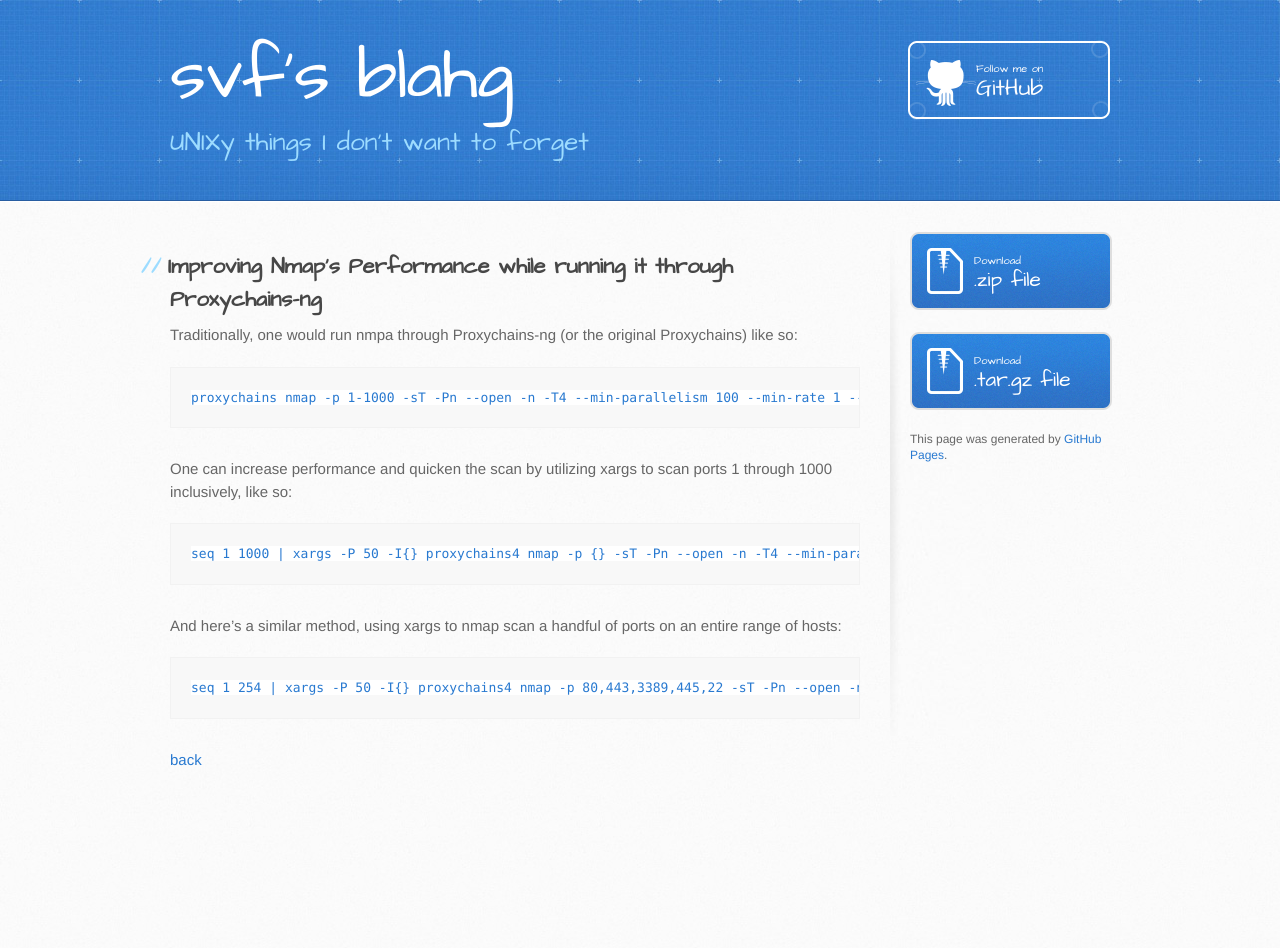
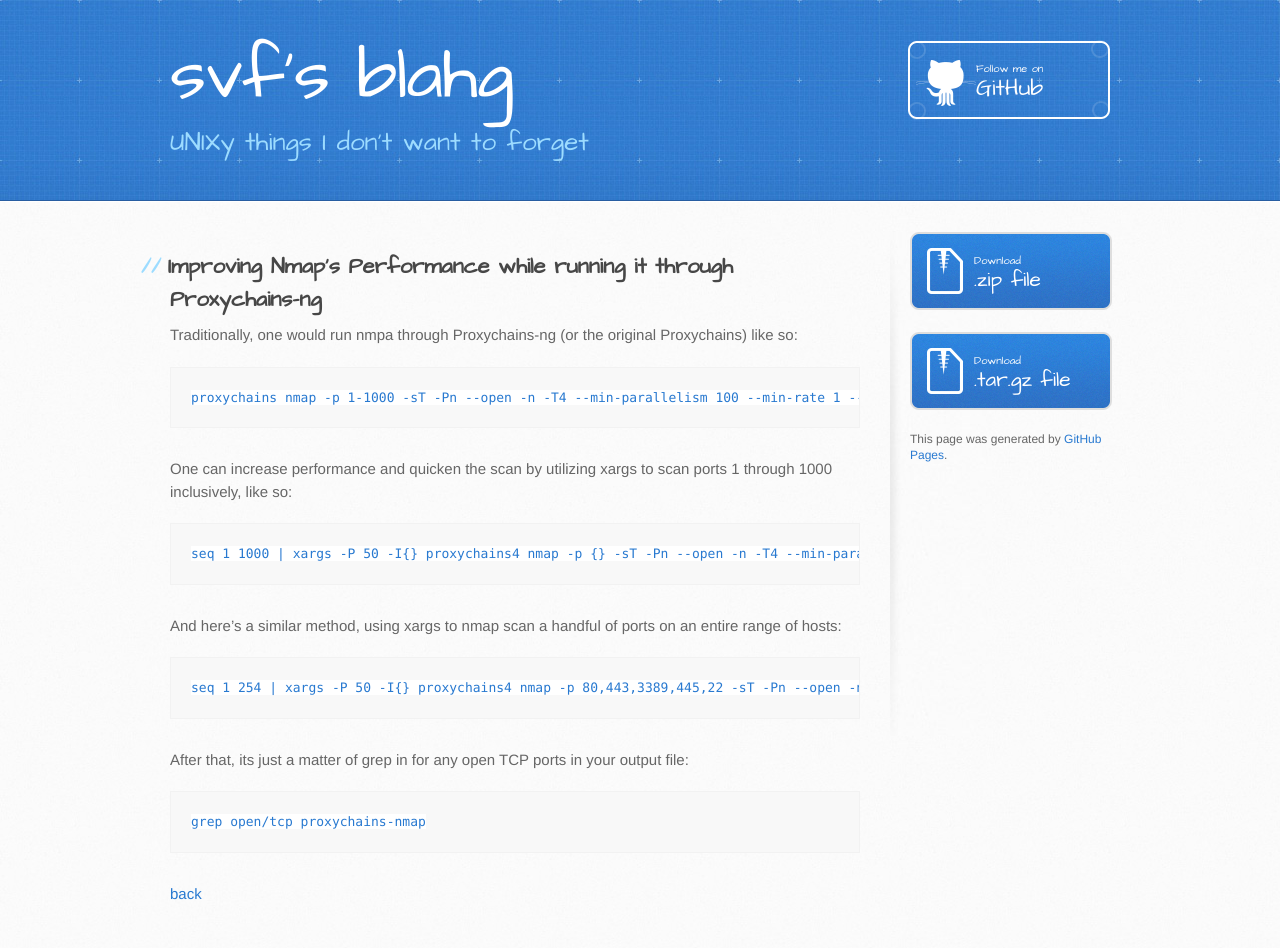
Before and after one commit to svf/svf.github.io, a Jekyll site: the page built from posts/2020-06-07-Improving-NMAP-Performance-While-Running-it-Through-Proxychains-ng.md, in a window 1280 px wide. Built offline with Jekyll 4.4.1, drawn with Linux system fonts in a browser that asks for light colours; our own code applies the rules of GitHub Pages for plain Markdown files; before the commit the page ends 900 px from its top, so only the background shows below that.

Commit message:
finish article

````diff
--- a/posts/2020-06-07-Improving-NMAP-Performance-While-Running-it-Through-Proxychains-ng.md
+++ b/posts/2020-06-07-Improving-NMAP-Performance-While-Running-it-Through-Proxychains-ng.md
@@ -22,4 +22,11 @@ And here's a similar method, using xargs to nmap scan a handful of ports on an e
 seq 1 254 | xargs -P 50 -I{} proxychains4 nmap -p 80,443,3389,445,22 -sT -Pn --open -n -T4 --min-parallelism 100 --min-rate 1 --oG proxychains_nmap --append-output 192.168.1.{}
 ```
 
+After that, its just a matter of grep in for any open TCP ports in your output file:
+
+```
+grep open/tcp proxychains-nmap
+```
+
+
 [back](/)
````
